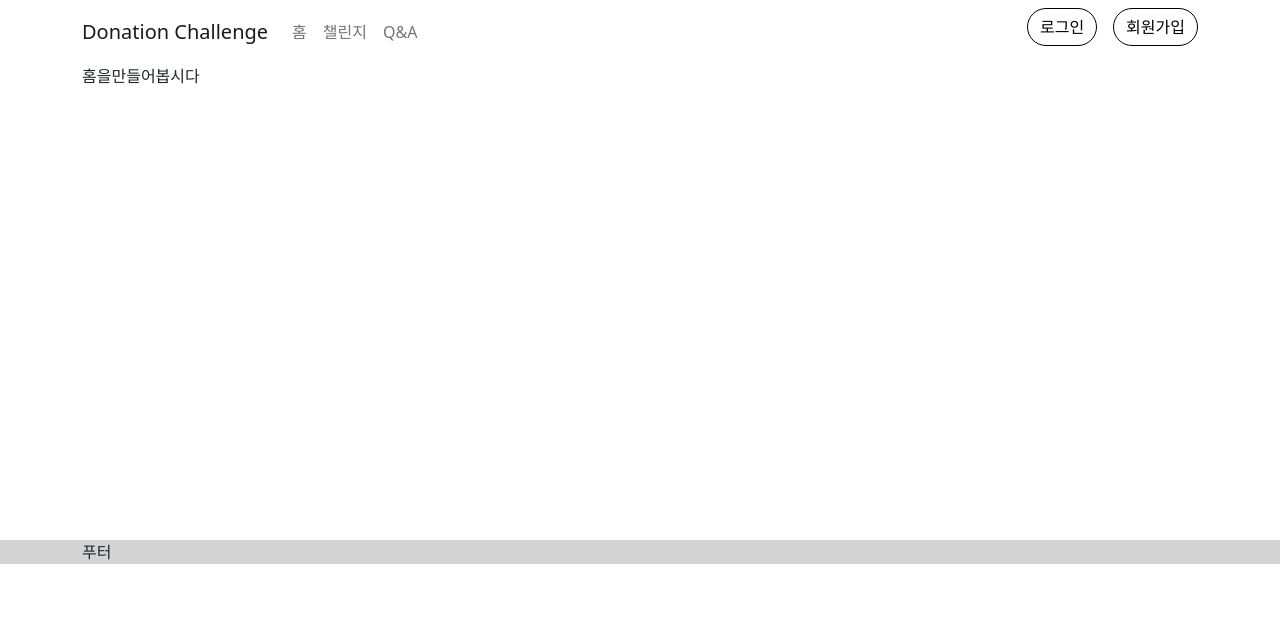
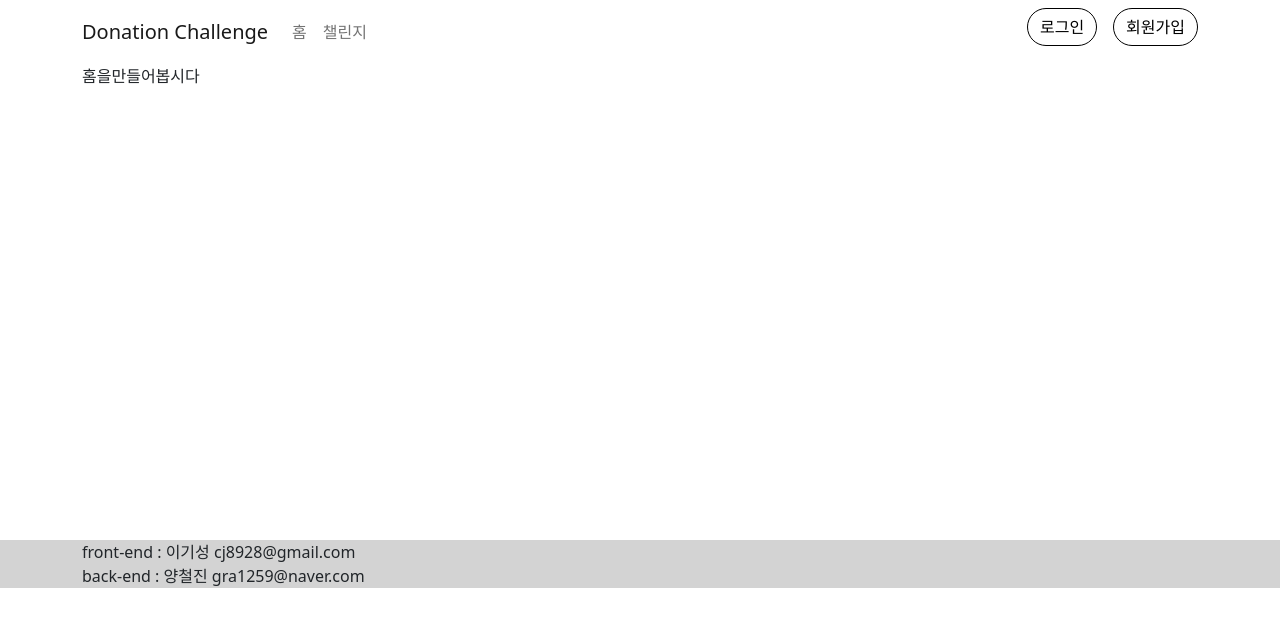
Before and after one commit to Leekee0905/DonationChallenge, a React (Create React App) app: page / in a window 1280 px wide. Shown: the top 626 px of the page. Built offline with nearby package versions, Linux system fonts and the light colour scheme.

Commit message:
헤더 푸터 수정

```diff
--- a/src/layout/Footer.jsx
+++ b/src/layout/Footer.jsx
@@ -4,9 +4,9 @@ export default function Footer(){
   return (
     <footer>
       <Container>
-        <div>
-          푸터
-        </div>
+        front-end : 이기성 cj8928@gmail.com
+        <br/>
+        back-end : 양철진 gra1259@naver.com
       </Container>
     </footer>
   )
--- a/src/layout/Header.css
+++ b/src/layout/Header.css
@@ -1,4 +1,4 @@
-.logoutbtn, .loginbtn, .signupbtn{
+.mypage, .logoutbtn, .loginbtn, .signupbtn{
   margin-left: 1em;
   background-color: white!important;
   color: black!important;
--- a/src/layout/Header.jsx
+++ b/src/layout/Header.jsx
@@ -4,6 +4,10 @@ import axios from "axios"
 import { Form, Button, Container, Nav, Navbar, NavDropdown } from "react-bootstrap"
 import './Header.css'
 
+/**
+ * 로그인 여부에 따른 헤더 버튼 변경
+ * 로그인 안되어있을때
+ */
 export function Logout(){
   const navigate=useNavigate()
   function onSignupClick(){
@@ -13,7 +17,7 @@ export function Logout(){
     navigate('/member/login')
   }
   return (
-    <div>
+    <div className="logoutlayout">
       <Button className='loginbtn' onClick={onLoginClick}>로그인</Button>
       <Button className='signupbtn' onClick={onSignupClick}>회원가입</Button>
     </div>
@@ -21,6 +25,10 @@ export function Logout(){
   )
 }
 
+
+/**
+ * 로그인 되었을때 헤더 버튼
+ */
 export function Login(props){
   const isLogin = props.isLogin;
   const username = sessionStorage.getItem("id")
@@ -46,6 +54,9 @@ export function Login(props){
   )
 }
 
+/**
+ * 헤더
+ */
 export default function Header(){
   const [isLogin,setIsLogin] = useState(false)
   const navigate=useNavigate()
@@ -66,7 +77,6 @@ export default function Header(){
       <Nav className="me-auto">
         <Nav.Link href="/">홈</Nav.Link>
         <Nav.Link href="/challenge/list">챌린지</Nav.Link>
-        <Nav.Link>Q&A</Nav.Link>
       </Nav>
       {isLogin ?
         <Login isLogin={isLogin}/> : <Logout/>}
```
